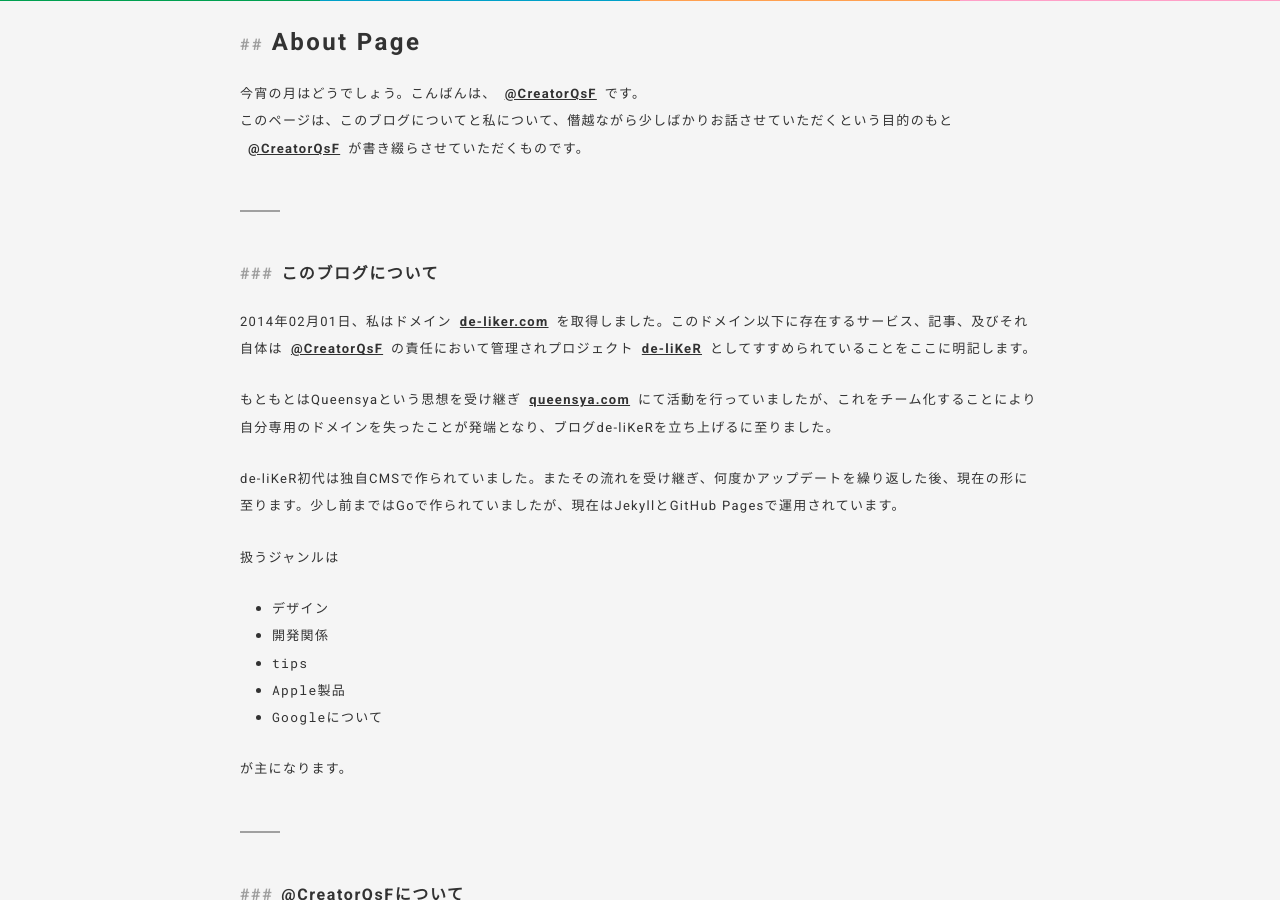
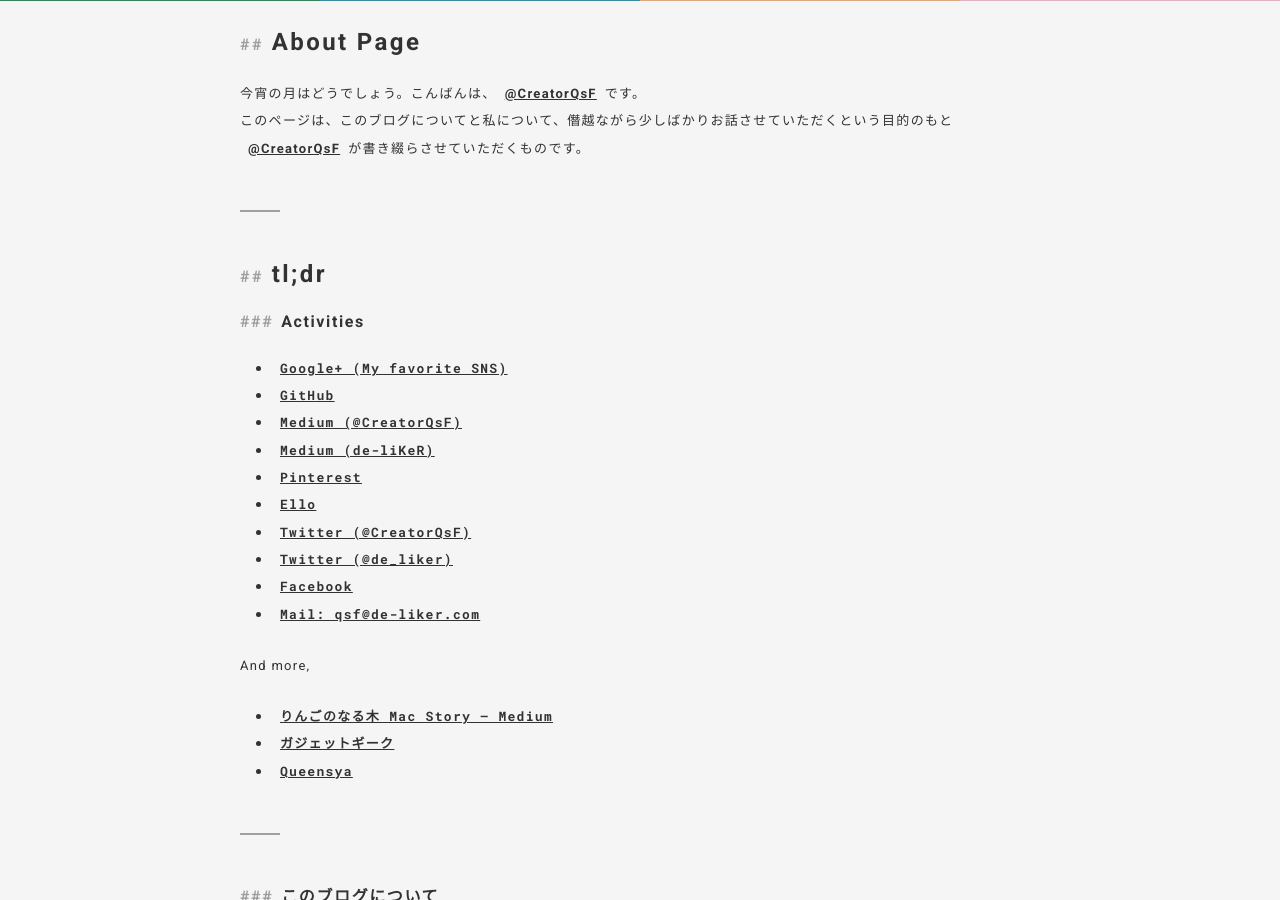
Before and after one commit to CreatorQsF/creatorqsf.github.io, a Jekyll site: the page built from about.md, in a window 1280 px wide and 900 px high, scrolled down 363 px. Built offline with Jekyll 4.4.1, drawn with Linux system fonts in a browser that asks for light colours; some web fonts are replaced.

Commit message:
Update about

```diff
--- a/about.md
+++ b/about.md
@@ -8,7 +8,30 @@ title: About(作者とサイトについて)
 今宵の月はどうでしょう。こんばんは、[@CreatorQsF](https://de-liker.com/about.html)です。
 このページは、このブログについてと私について、僭越ながら少しばかりお話させていただくという目的のもと[@CreatorQsF](http://f.9en.co/?move=mainSns)が書き綴らさせていただくものです。
 
-***
+---
+
+## tl;dr
+
+### Activities
+
+- [Google+ (My favorite SNS)](https://plus.google.com/+FumiTakeuchiQ)
+- [GitHub](https://github.com/Qs-F)
+- [Medium (@CreatorQsF)](https://medium.com/@CreatorQsF)
+- [Medium (de-liKeR)](https://medium.com/de-liker)
+- [Pinterest](https://jp.pinterest.com/CreatorQsF/)
+- [Ello](https://ello.co/qsf)
+- [Twitter (@CreatorQsF)](https://twitter.com/CreatorQsF)
+- [Twitter (@de\_liker)](https://twitter.com/de_liker)
+- [Facebook](https://www.facebook.com/CreatorQsF)
+- [Mail: qsf@de-liker.com](mailto:qsf@de-like.com)
+
+And more,
+
+- [りんごのなる木 Mac Story – Medium](https://medium.com/apple-tree-mac-story)
+- [ガジェットギーク](https://ggeek.me/archives/author/qsf)
+- [Queensya](http://queensya.com/)
+
+---
 
 ### このブログについて
 
@@ -28,7 +51,7 @@ de-liKeR初代は独自CMSで作られていました。またその流れを受
 
 が主になります。
 
-***
+---
 
 ### @CreatorQsFについて
 
@@ -51,7 +74,7 @@ de-liKeR初代は独自CMSで作られていました。またその流れを受
 
 名刺は[こちら](http://f.9en.co/v2)
 
-***
+---
 
 Go言語を使用したWebサービスの開発を受け付けております。連絡はこちらまで。
 [Mail](mailto:qsf@de-liker.com)
@@ -59,7 +82,7 @@ Go言語を使用したWebサービスの開発を受け付けております。
 お好みでMaterial Designではなく、デザインも行うことができます。
 サイトデザインのみも受け付けております。
 
-***
+---
 
 #### 使える技術
 
@@ -73,7 +96,7 @@ Go言語を使用したWebサービスの開発を受け付けております。
 - webデザイン(コーディングまで含む)
 - フォント/書体について少し
 
-***
+---
 
 #### 研究したいこと/していること
 
@@ -83,7 +106,7 @@ Go言語を使用したWebサービスの開発を受け付けております。
 - Nexus/iPhone/Xperia/WindowsPhoneなどのスマートフォン/タブレット(募金お待ちしてます!!)
 - 量子暗号
 
-***
+---
 
 #### 好きなもの
 
@@ -97,7 +120,7 @@ Go言語を使用したWebサービスの開発を受け付けております。
 - 写真
 - chromebook
 
-***
+---
 
 #### 嫌いなもの
 
@@ -108,11 +131,11 @@ Go言語を使用したWebサービスの開発を受け付けております。
 こんな感じでしょうか。
 基本的に言語と触れ合っているのが大好きです。
 
-***
+---
 
 こんな感じでしょうか。それではよろしくお願いします。
 
-***
+---
 
 #### 自慢したいこと(ムカつく人は見ないこと)
 
```
